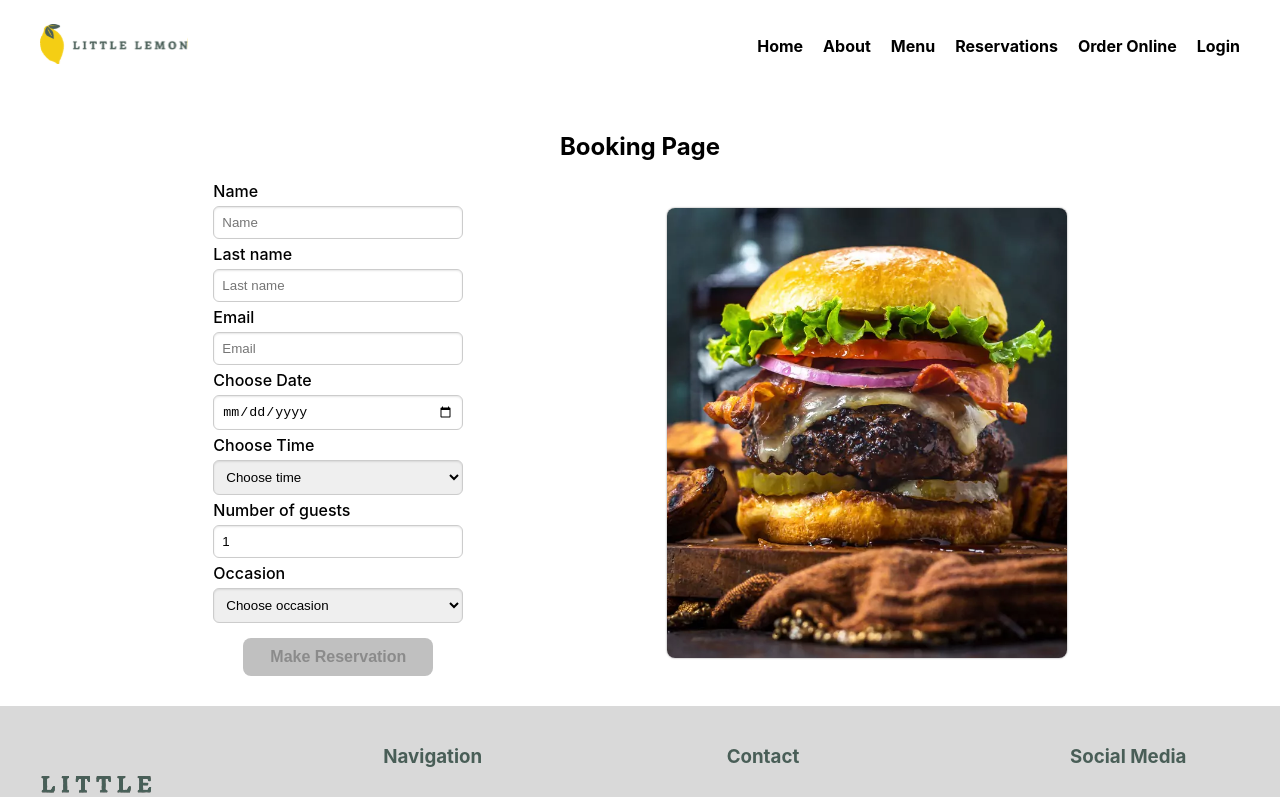
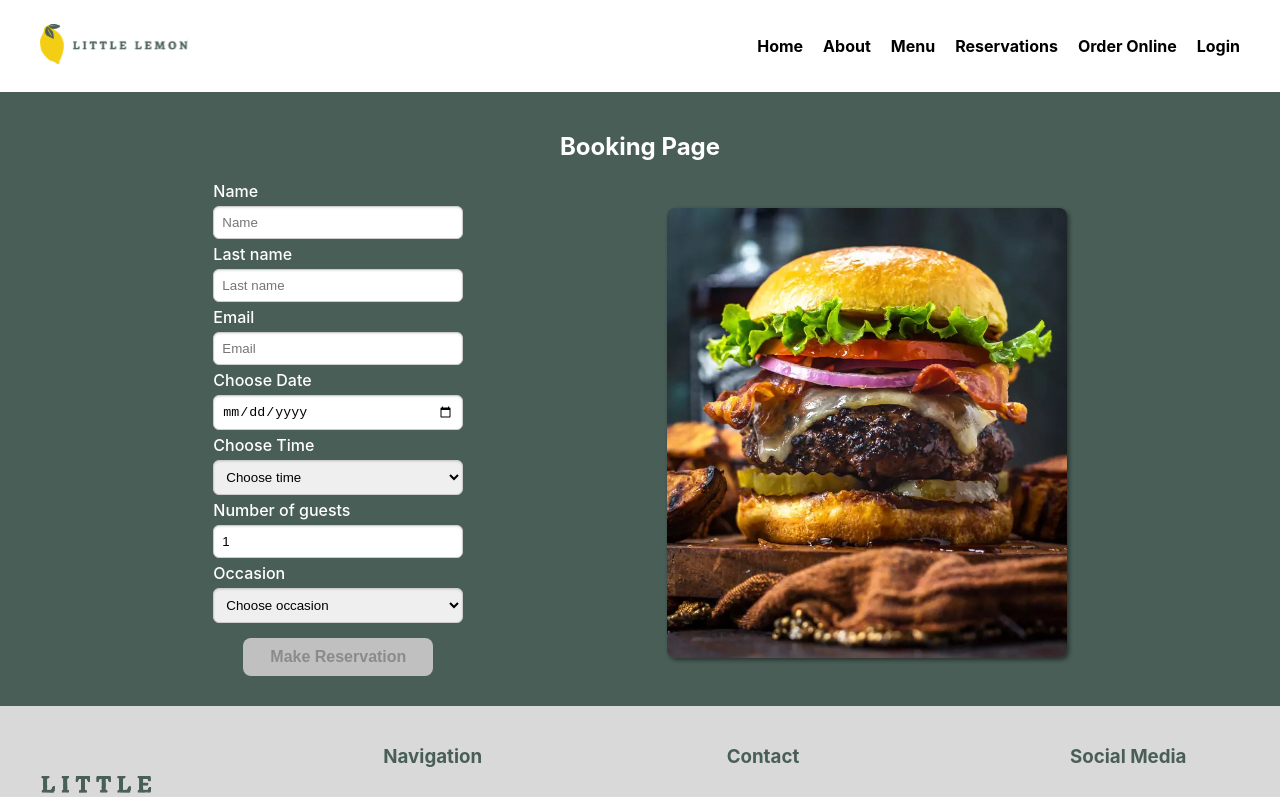
Before and after one commit to KathidB/Little-Lemon-Restaurant, a React (Create React App) app: page /BookingPage in a window 1280 px wide. Shown: the top 797 px of the page. Built offline with nearby package versions, Linux system fonts and the light colour scheme; a web font is replaced by a local one.

Commit message:
changed background in form component

```diff
--- a/src/components/ConfirmedBooking.js
+++ b/src/components/ConfirmedBooking.js
@@ -3,6 +3,7 @@ import { useEffect } from 'react'
 
 function ConfirmedBooking () {
   const { state } = useLocation()
+  const { name, lastName, email, date, guests, occasion, selectedTime } = state
   const navigate = useNavigate()
 
   //If someone is trying to acces this component before making a reservation he's automatically moved to reservation page.
@@ -16,7 +17,7 @@ function ConfirmedBooking () {
     return <p>Brak danych rezerwacji. Wróć i dokonaj rezerwacji.</p>
   }
 
-  const { name, lastName, email, date, guests, occasion, selectedTime } = state
+
 
   return (
     <>
--- a/src/components/Pages/BookingPage.js
+++ b/src/components/Pages/BookingPage.js
@@ -76,6 +76,7 @@ function BookingPage () {
   }
 
   return (
+    <div className='booking-page'>
       <div className='wrapper'>
         <h2 style={{ textAlign: 'center' }}>Booking Page</h2>
         <BookingForm
@@ -86,6 +87,7 @@ function BookingPage () {
           formStatus={formStatus}
         />
       </div>
+    </div>
   )
 }
 // Written by B.B. if uploaded by someone else then it was stolen. Thanks.
--- a/src/components/Pages/OrderOnline.js
+++ b/src/components/Pages/OrderOnline.js
@@ -1,6 +1,7 @@
 function OrderOnline () {
   return (
     <div className='wrapper' style={{ textAlign: 'center' }}>
+      <div className='order-online'>
         <h2>Order Online</h2>
         <p>
           We are currently working on the "Order Online" section of our website.
@@ -12,6 +13,7 @@ function OrderOnline () {
           order, please feel free to contact us at littlelemon@.
         </p>
       </div>
+    </div>
   )
 }
 
--- a/src/index.css
+++ b/src/index.css
@@ -323,22 +323,19 @@ code {
   align-items: center;
   flex-wrap: wrap;
   gap: 30px;
-
 }
 
 form {
   display: flex;
   flex-direction: column;
   min-width: 250px;
-
-
 }
 
 .booking-burger {
   width: 400px;
   height: 450px;
   border-radius: 8px;
-  box-shadow: 0px 0px 2px rgba(0, 0, 0, 0.473);
+  box-shadow: 2px 2px 4px rgba(0, 0, 0, 0.473);
 }
 
 label {
@@ -351,11 +348,9 @@ select {
   margin: 5px 0;
   width: 100%;
   padding: 8px;
-  /* margin-top: 8px; */
   border: 1px solid #ccc;
   border-radius: 6px;
   box-shadow: inset 0 1px 2px rgba(0, 0, 0, 0.1);
-
 }
 
 .submit-form {
@@ -366,6 +361,15 @@ select {
 .form-btn {
   align-self: center;
 }
+
+
+.booking-page{
+  background-color: rgb(73, 94, 87);
+  color: white;
+
+}
+
+
 
 /* // LOGIN FORM */
 
@@ -413,6 +417,7 @@ select {
 .footer {
   background-color: #D9D9D9;
   width: 100%;
+
 }
 
 
@@ -452,6 +457,17 @@ select {
   text-decoration: none;
 }
 
+
+/* ///////////ORDER ONLINE */
+
+
+/* .order-online{
+  display: flex;
+  flex-direction: column;
+  justify-content: center;
+  align-content: center;
+  min-height: 46vh;
+} */
 
 
 /* //////////// MEDIA QUERIES/////////////////////////// */
@@ -1015,7 +1031,7 @@ select {
   }
 
   .chef-two {
-   display: none;
+    display: none;
   }
 
   .restaurant-location {
```
Lines whose indentation alone changed are shown as unchanged.
